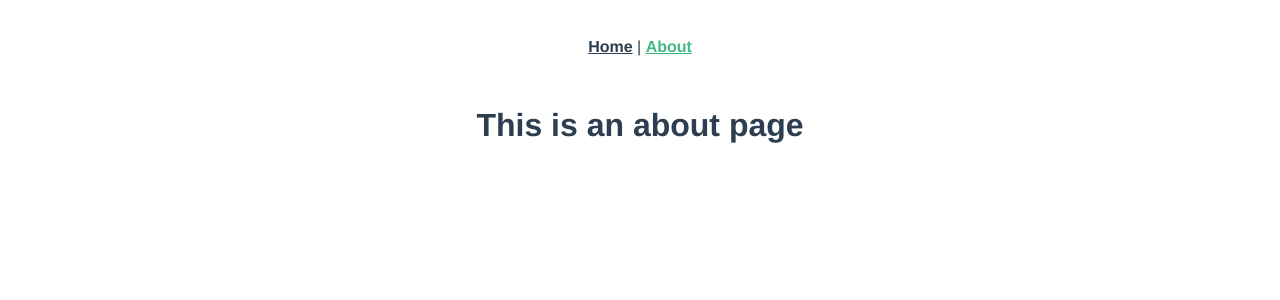
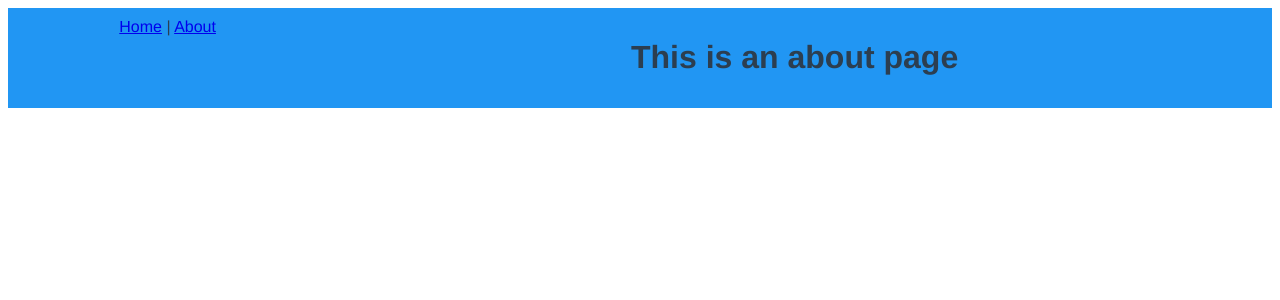
Before and after one commit to rasmus88/QR_Generator, a Vue app: page /#/about in a window 1280 px wide. Shown: the top 300 px of the page. Built offline with nearby package versions, Linux system fonts and the light colour scheme.

Commit message:
Added grid layout & changes

```diff
--- a/src/App.vue
+++ b/src/App.vue
@@ -1,10 +1,12 @@
 <template>
-  <div id="app">
-    <div id="nav">
+  <div id="app" class="grid-container">
+    <div id="nav" class="navigation-item">
       <router-link to="/">Home</router-link> |
       <router-link to="/about">About</router-link>
     </div>
-    <router-view/>
+    <div class="main-item">
+      <router-view/>
+    </div>
   </div>
 </template>
 
@@ -17,16 +19,22 @@
   color: #2c3e50;
 }
 
-#nav {
-  padding: 30px;
+.navigation-item {
+   grid-area: menu;
 }
 
-#nav a {
-  font-weight: bold;
-  color: #2c3e50;
+.main-item {
+  grid-area: main;
 }
 
-#nav a.router-link-exact-active {
-  color: #42b983;
+.grid-container {
+  display: grid;
+  grid-template-areas:
+  'menu main main main'
+  'menu main main main';
+  grid-gap: 10px;
+  background-color: #2196F3;
+  padding: 10px;
 }
+
 </style>
--- a/src/components/HelloWorld.vue
+++ b/src/components/HelloWorld.vue
@@ -1,5 +1,5 @@
 <template>
-  <div class="hello">
+  <div>
     <h1>{{ msg }}</h1>
   </div>
 </template>
--- a/src/pages/About.vue
+++ b/src/pages/About.vue
@@ -1,5 +1,5 @@
 <template>
-  <div class="about">
+  <div>
     <h1>This is an about page</h1>
   </div>
 </template>
--- a/src/pages/Home.vue
+++ b/src/pages/Home.vue
@@ -1,5 +1,5 @@
 <template>
-  <div class="home">
+  <div>
     <img alt="Vue logo" src="../assets/logo.png">
     <HelloWorld msg="Welcome to Your Vue.js App"/>
   </div>
```
